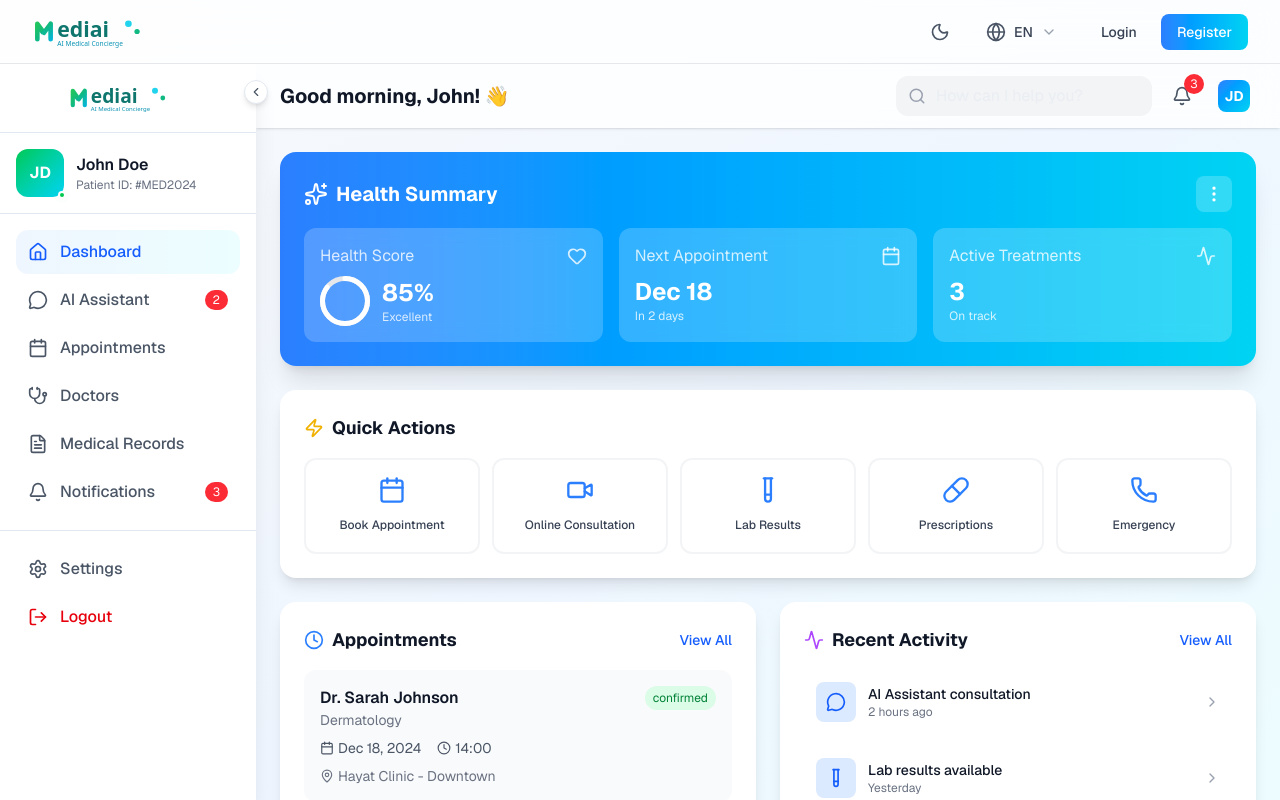
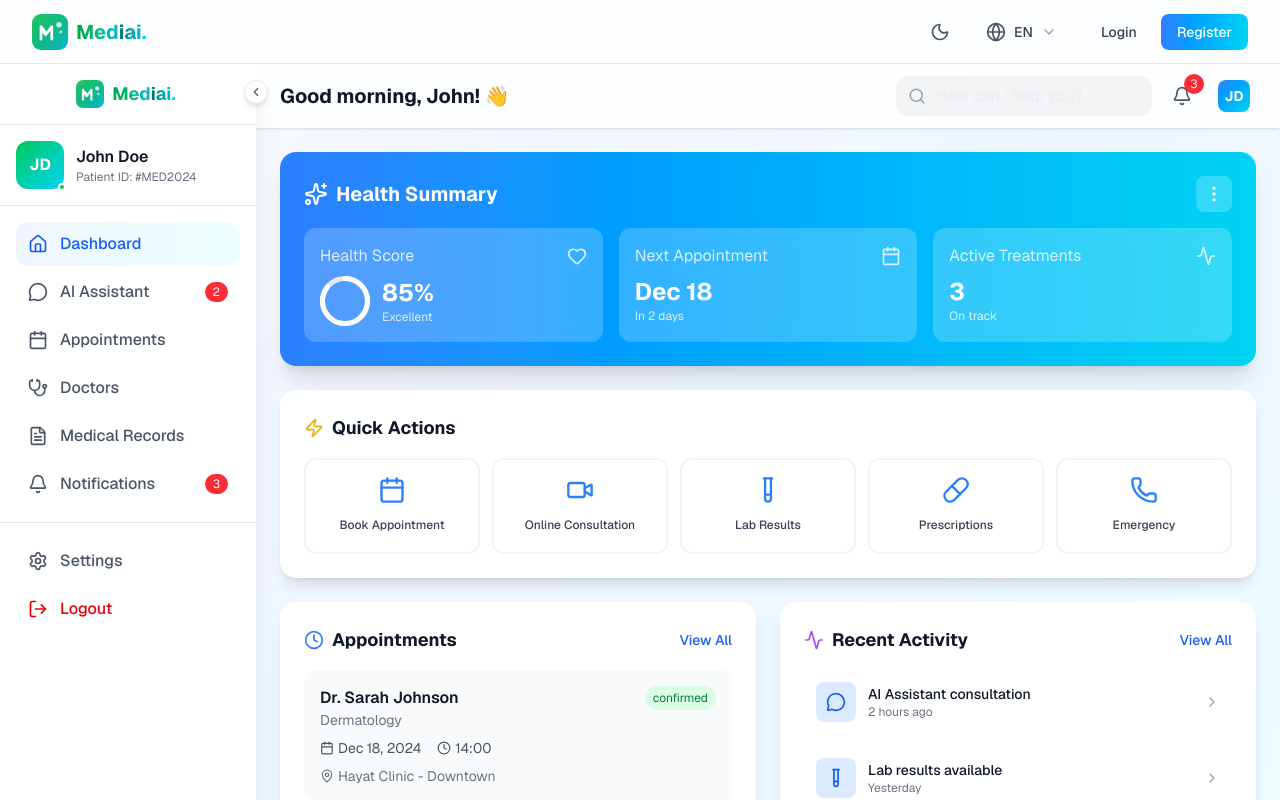
Before and after one commit to meryemnibras/hayat-ai, a Next.js app: page /portal in a window 1280 px wide. Shown: the top 800 px of the page. Built offline with nearby package versions, Linux system fonts and the light colour scheme.

Commit message:
Add MediaiLogo component with proper rendering across all pages

```diff
--- a/app/(dashboard)/layout.tsx
+++ b/app/(dashboard)/layout.tsx
@@ -1,10 +1,10 @@
 "use client";
 
 import React, { useState, createContext, useContext } from "react";
-import Image from "next/image";
 import Link from "next/link";
 import { usePathname } from "next/navigation";
 import { QueryProvider } from "@/components/providers/query-provider";
+import MediaiLogo, { MediaiIcon } from "@/components/shared/MediaiLogo";
 import {
   LayoutDashboard,
   MessageSquare,
@@ -17,11 +17,8 @@ import {
   Search,
   Menu,
   X,
-  ChevronDown,
   Moon,
   Sun,
-  Globe,
-  Check,
 } from "lucide-react";
 
 // ━━━━━━━━━━━━━━━━━━━━━━━━━━━━━━━━━━━━━━━━━━━━━━━━━━━━━
@@ -91,18 +88,9 @@ export default function DashboardLayout({
               <div className="flex h-16 items-center justify-between border-b border-gray-200 dark:border-gray-700 px-4">
                 <Link href="/" className="flex items-center gap-3">
                   {sidebarOpen ? (
-                    <Image
-                      src="/images/logo.svg"
-                      alt="Mediai Logo"
-                      width={120}
-                      height={36}
-                      className="h-9 w-auto object-contain"
-                      priority
-                    />
+                    <MediaiLogo size="sm" darkMode={isDarkMode} />
                   ) : (
-                    <div className="w-10 h-10 bg-gradient-to-br from-green-500 to-cyan-500 rounded-xl flex items-center justify-center">
-                      <span className="text-white font-bold text-lg">M</span>
-                    </div>
+                    <MediaiIcon size={40} />
                   )}
                 </Link>
                 <button
--- a/app/(landing)/page.tsx
+++ b/app/(landing)/page.tsx
@@ -1,6 +1,6 @@
 import React from "react";
 import type { Metadata } from "next";
-import Image from "next/image";
+import MediaiLogo from "@/components/shared/MediaiLogo";
 import {
   ArrowRight,
   Bot,
@@ -71,14 +71,7 @@ export default function LandingPage() {
         <nav className="sticky top-0 z-50 border-b border-white/5 bg-slate-950/80 backdrop-blur-xl">
           <div className="mx-auto flex max-w-6xl items-center justify-between px-6 py-4">
             <a href="/" className="flex items-center">
-              <Image
-                src="/images/logo.svg"
-                alt="Mediai Logo"
-                width={150}
-                height={45}
-                className="h-10 w-auto object-contain"
-                priority
-              />
+              <MediaiLogo size="md" darkMode={true} />
             </a>
             <div className="flex items-center gap-4">
               <a
--- a/app/(landing)/pricing/page.tsx
+++ b/app/(landing)/pricing/page.tsx
@@ -1,8 +1,8 @@
 "use client";
 
 import React, { useState } from "react";
-import Image from "next/image";
 import Link from "next/link";
+import MediaiLogo from "@/components/shared/MediaiLogo";
 import { Check, Sparkles, Zap, Crown, ArrowLeft } from "lucide-react";
 
 type PlanTier = "ESSENTIAL" | "PROFESSIONAL" | "PREMIUM";
@@ -144,14 +144,7 @@ export default function PricingPage() {
         <div className="mx-auto flex max-w-6xl items-center justify-between px-6 py-4">
           <Link href="/" className="flex items-center gap-3">
             <ArrowLeft className="h-5 w-5 text-slate-400" />
-            <Image
-              src="/images/logo.svg"
-              alt="Mediai Logo"
-              width={130}
-              height={40}
-              className="h-9 w-auto object-contain"
-              priority
-            />
+            <MediaiLogo size="md" darkMode={true} />
           </Link>
           <button
             onClick={() => setLang(lang === "ar" ? "en" : "ar")}
--- a/app/(portal)/layout.tsx
+++ b/app/(portal)/layout.tsx
@@ -2,7 +2,7 @@
 
 import { useState, useEffect, createContext, useContext } from "react";
 import { Moon, Sun, Globe, ChevronDown, Check } from "lucide-react";
-import Image from "next/image";
+import MediaiLogo from "@/components/shared/MediaiLogo";
 
 // ━━━━━━━━━━━━━━━━━━━━━━━━━━━━━━━━━━━━━━━━━━━━━━━━━━━━━
 // 🌍 TRANSLATIONS
@@ -259,14 +259,7 @@ export default function PortalLayout({
             <div className="max-w-7xl mx-auto px-4 sm:px-6 lg:px-8 h-full flex items-center justify-between">
               {/* Logo */}
               <a href="/" className="flex items-center space-x-3">
-                <Image
-                  src="/images/logo.svg"
-                  alt="Mediai Logo"
-                  width={140}
-                  height={40}
-                  className="h-10 w-auto object-contain"
-                  priority
-                />
+                <MediaiLogo size="md" darkMode={isDarkMode} />
               </a>
 
               {/* Right Controls */}
--- a/app/(portal)/portal/page.tsx
+++ b/app/(portal)/portal/page.tsx
@@ -1,7 +1,7 @@
 "use client";
 
 import { useState, useEffect, useRef } from "react";
-import Image from "next/image";
+import MediaiLogo from "@/components/shared/MediaiLogo";
 import {
   MessageCircle,
   Mic,
@@ -513,14 +513,7 @@ export default function PatientPortalPage() {
         {isSidebarOpen && (
           <div className="p-4 border-b dark:border-gray-700">
             <a href="/" className="flex items-center justify-center">
-              <Image
-                src="/images/logo.svg"
-                alt="Mediai Logo"
-                width={120}
-                height={36}
-                className="h-9 w-auto object-contain"
-                priority
-              />
+              <MediaiLogo size="sm" darkMode={isDarkMode} />
             </a>
           </div>
         )}
--- /dev/null
+++ b/components/shared/MediaiLogo.tsx
@@ -0,0 +1,145 @@
+"use client";
+
+import React from "react";
+import Link from "next/link";
+
+interface MediaiLogoProps {
+  size?: "sm" | "md" | "lg" | "xl";
+  showTagline?: boolean;
+  variant?: "full" | "icon";
+  className?: string;
+  href?: string;
+  darkMode?: boolean;
+}
+
+const sizeConfig = {
+  sm: { icon: 28, text: "text-lg", tagline: "text-[8px]" },
+  md: { icon: 36, text: "text-xl", tagline: "text-[10px]" },
+  lg: { icon: 44, text: "text-2xl", tagline: "text-xs" },
+  xl: { icon: 56, text: "text-3xl", tagline: "text-sm" },
+};
+
+export default function MediaiLogo({
+  size = "md",
+  showTagline = false,
+  variant = "full",
+  className = "",
+  href,
+  darkMode = false,
+}: MediaiLogoProps) {
+  const config = sizeConfig[size];
+  const iconSize = config.icon;
+
+  const LogoContent = () => (
+    <div className={`flex items-center gap-2 ${className}`}>
+      {/* Icon - M with checkmark */}
+      <svg
+        width={iconSize}
+        height={iconSize}
+        viewBox="0 0 40 40"
+        fill="none"
+        xmlns="http://www.w3.org/2000/svg"
+        className="flex-shrink-0"
+      >
+        <defs>
+          <linearGradient id={`grad-${size}`} x1="0%" y1="0%" x2="100%" y2="100%">
+            <stop offset="0%" stopColor="#22C55E" />
+            <stop offset="50%" stopColor="#10B981" />
+            <stop offset="100%" stopColor="#06B6D4" />
+          </linearGradient>
+        </defs>
+        <rect width="40" height="40" rx="10" fill={`url(#grad-${size})`} />
+        <path
+          d="M10 28V14L16 22L22 14V28"
+          stroke="white"
+          strokeWidth="3"
+          strokeLinecap="round"
+          strokeLinejoin="round"
+          fill="none"
+        />
+        <path
+          d="M12 20L15 24L21 16"
+          stroke="white"
+          strokeWidth="1.5"
+          strokeLinecap="round"
+          strokeLinejoin="round"
+          fill="none"
+        />
+        <circle cx="30" cy="12" r="3" fill="white" opacity="0.8" />
+        <circle cx="32" cy="20" r="2" fill="white" opacity="0.5" />
+      </svg>
+
+      {/* Text */}
+      {variant === "full" && (
+        <div className="flex flex-col">
+          <div className={`font-bold ${config.text} flex items-center`}>
+            <span className="bg-gradient-to-r from-green-600 via-emerald-500 to-cyan-500 bg-clip-text text-transparent">
+              Med
+            </span>
+            <span className={darkMode ? "text-white" : "text-teal-700"}>i</span>
+            <span className="bg-gradient-to-r from-teal-600 to-cyan-500 bg-clip-text text-transparent">
+              ai
+            </span>
+            <span className="text-cyan-400 mr-1">.</span>
+          </div>
+          {showTagline && (
+            <span className={`${config.tagline} text-cyan-600 font-medium tracking-wide`}>
+              AI Medical Concierge
+            </span>
+          )}
+        </div>
+      )}
+    </div>
+  );
+
+  if (href) {
+    return (
+      <Link href={href} className="flex items-center hover:opacity-90 transition-opacity">
+        <LogoContent />
+      </Link>
+    );
+  }
+
+  return <LogoContent />;
+}
+
+// Simple icon-only version
+export function MediaiIcon({ size = 40, className = "" }: { size?: number; className?: string }) {
+  return (
+    <svg
+      width={size}
+      height={size}
+      viewBox="0 0 40 40"
+      fill="none"
+      xmlns="http://www.w3.org/2000/svg"
+      className={className}
+    >
+      <defs>
+        <linearGradient id="iconGrad" x1="0%" y1="0%" x2="100%" y2="100%">
+          <stop offset="0%" stopColor="#22C55E" />
+          <stop offset="50%" stopColor="#10B981" />
+          <stop offset="100%" stopColor="#06B6D4" />
+        </linearGradient>
+      </defs>
+      <rect width="40" height="40" rx="10" fill="url(#iconGrad)" />
+      <path
+        d="M10 28V14L16 22L22 14V28"
+        stroke="white"
+        strokeWidth="3"
+        strokeLinecap="round"
+        strokeLinejoin="round"
+        fill="none"
+      />
+      <path
+        d="M12 20L15 24L21 16"
+        stroke="white"
+        strokeWidth="1.5"
+        strokeLinecap="round"
+        strokeLinejoin="round"
+        fill="none"
+      />
+      <circle cx="30" cy="12" r="3" fill="white" opacity="0.8" />
+      <circle cx="32" cy="20" r="2" fill="white" opacity="0.5" />
+    </svg>
+  );
+}
```
Also changed, not shown: public/images/logo.svg.
